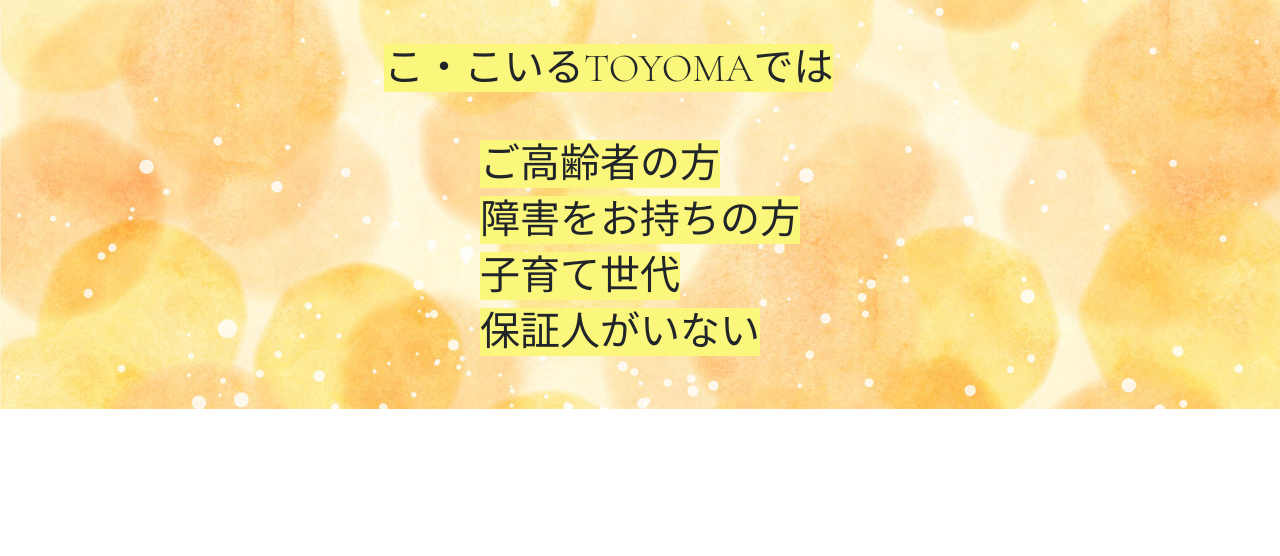
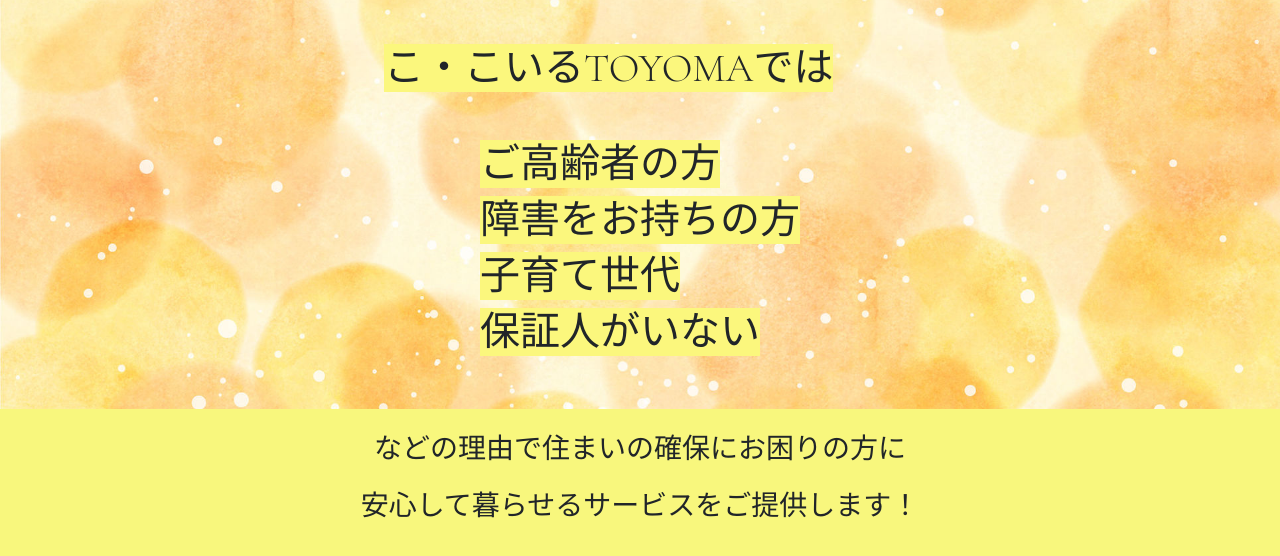
Before and after one commit to saitoyoshi/cocoiru, a PHP site: page / in a window 1280 px wide. Shown: the part 291-847 px from the top of the page. Before the commit the page ends 700 px from the top, so only its background shows below. Run offline with PHP 8.4, Linux system fonts and the light colour scheme; some libraries are stand-ins or nearby versions.

Commit message:
パステル画像部の下のテキストエリア作成

```diff
--- a/css/custom.css
+++ b/css/custom.css
@@ -86,3 +86,7 @@ body {
 .yellow-marker {
   background-color: #fbf77d;
 }
+/*  */
+.pastel-below-texts {
+  background-color: #f8f77d;
+}
--- a/views/index.php
+++ b/views/index.php
@@ -35,3 +35,8 @@
         <h3 class="ms-5 ps-5 fs-1"><span class="yellow-marker ">保証人がいない</span></h3>
     </div>
 </div>
+<div class="container-fluid pastel-below-texts text-center py-4">
+<h5 class="fs-3 mb-4">などの理由で住まいの確保にお困りの方に
+</h5>
+<h5 class="fs-3">安心して暮らせるサービスをご提供します！</h5>
+</div>
```
